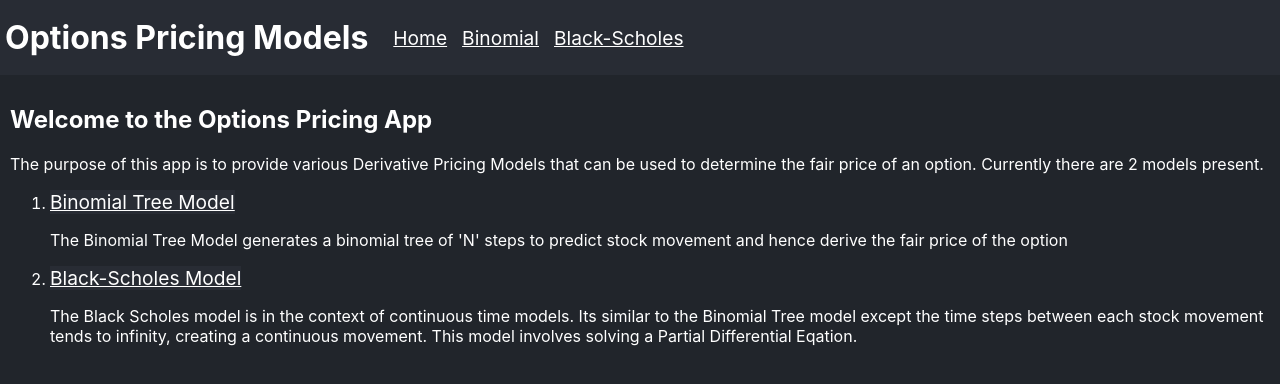
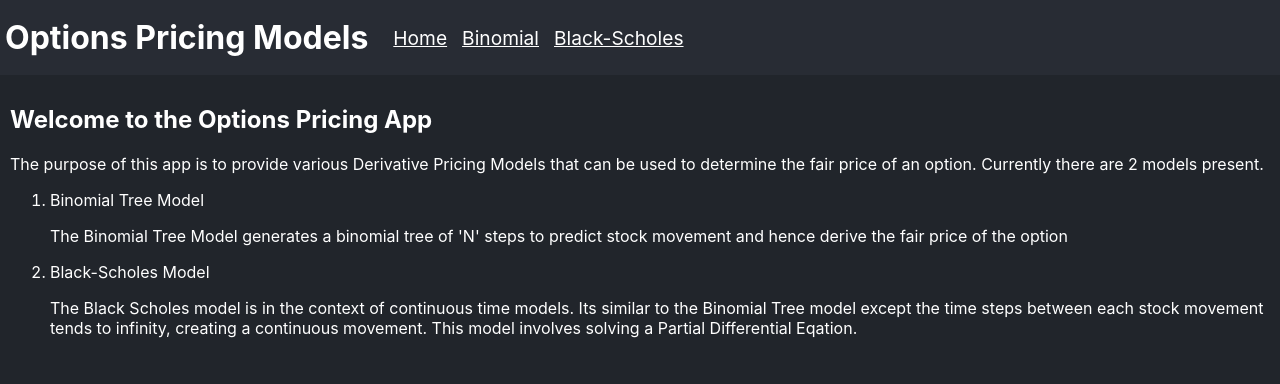
Before and after one commit to AnuragChaudhari7/optionsPricing, a React (Create React App) app in the folder frontend/: page / in a window 1280 px wide. Shown: the top 384 px of the page. Built offline with nearby package versions, Linux system fonts and the light colour scheme.

Commit message:
removed homepage links, react routing to be done

```diff
--- a/frontend/src/Home.jsx
+++ b/frontend/src/Home.jsx
@@ -9,10 +9,10 @@ function Home() {
                 to determine the fair price of an option. Currently there are 2 models present.
             </p>
             <ol>
-                <li><a href='https://optionspricing-frontend.onrender.com/binomial'>Binomial Tree Model</a></li>
+                <li>Binomial Tree Model</li>
                 <p>The Binomial Tree Model generates a binomial tree of 'N' steps to predict stock movement and
                     hence derive the fair price of the option</p>
-                <li><a href='https://optionspricing-frontend.onrender.com/blackscholes'>Black-Scholes Model</a></li>
+                <li>Black-Scholes Model</li>
                 <p>The Black Scholes model is in the context of continuous time models. Its similar to the Binomial Tree
                     model except the time steps between each stock movement tends to infinity, creating a continuous movement.
                     This model involves solving a Partial Differential Eqation.
```
